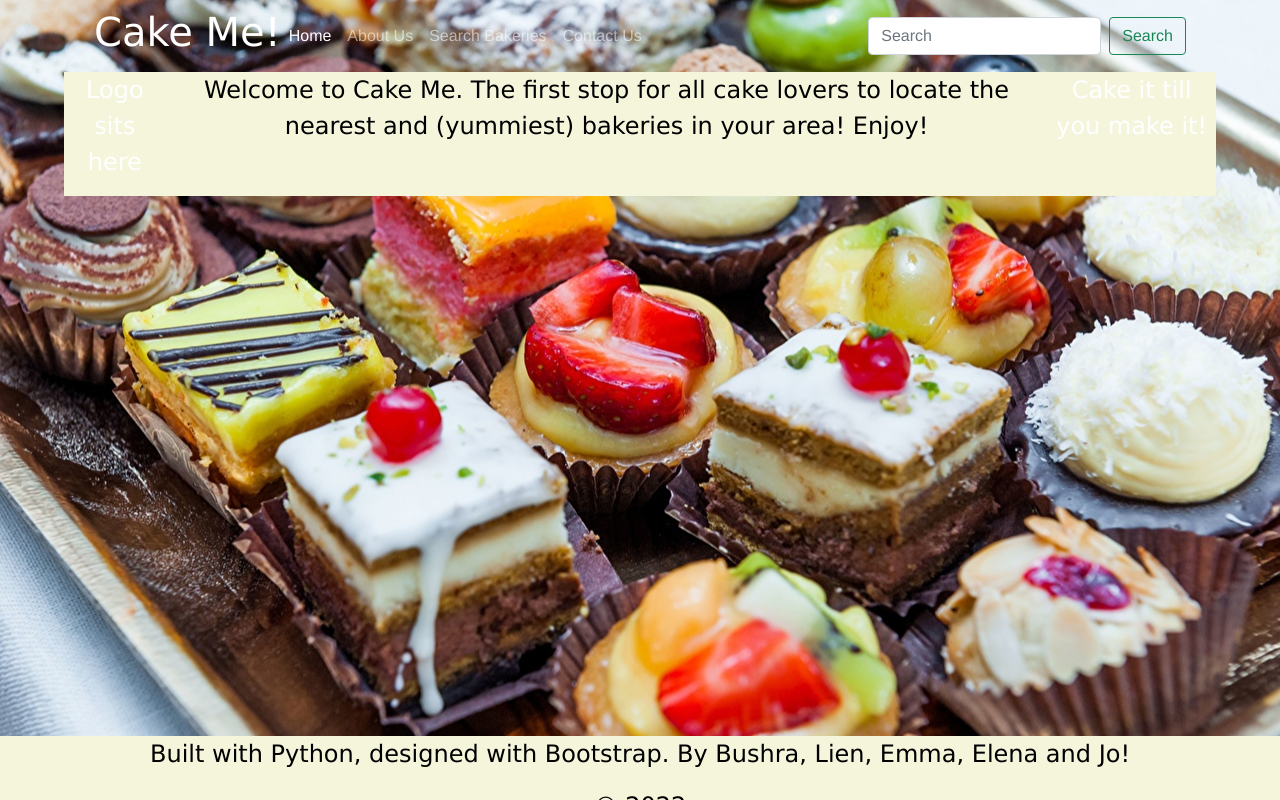
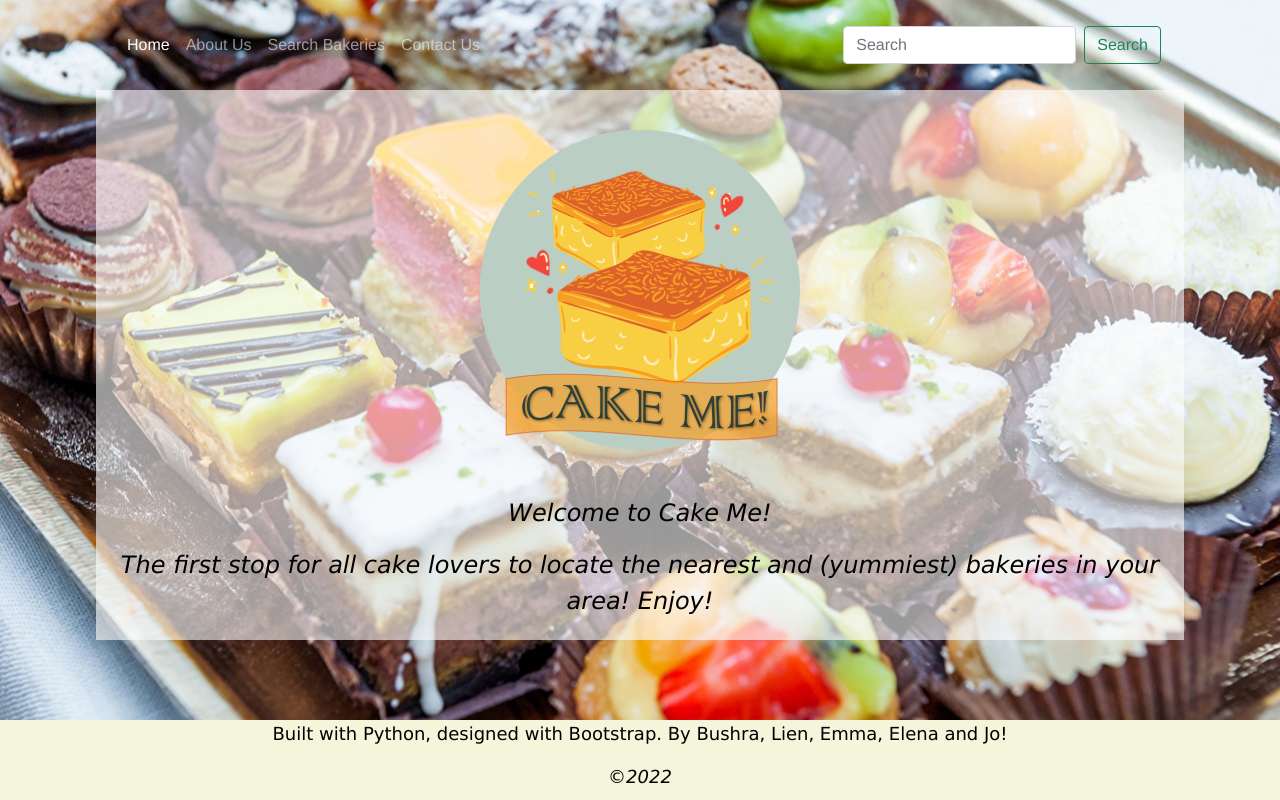
Before and after one commit to jocode678/Bakeries, a Flask app: page /home in a window 1280 px wide. Run offline with Flask 2, Linux system fonts and the light colour scheme.

Commit message:
Some styling added to the home.html in styles.css, logo also added to home.

```diff
--- a/cakemeapp/application/static/styles.css
+++ b/cakemeapp/application/static/styles.css
@@ -1,3 +1,4 @@
+/* Background and Main Text Styles */
 body, html {
   width: 100%;
   height: 100%;
@@ -13,37 +14,43 @@ body, html {
   background-size: cover;
 }
 
-/* .overlay {
-  position: absolute;
-  top: 0;
-  left: 0;
-  background: #000;
-  opacity: 0.2;
-  height: 100%;
-  width: 100%;
-} */
+.navbar {
+padding: 25px;
+}
 
-h1, h2, p {
+
+h1, h2 {
   font-family: verdana;
   color: white;
   text-align: center;
 }
 
+/* Footer Styles*/
+
 .footer {
-  height: 8%;
+  height: 10%;
   width: 100%;
   background-color: beige;
   color: black;
   text-align: center;
 }
 
-.footer-text {
+.footer-text, .footer-copy {
   color: black;
+  font-size: 18px;
+}
+
+.emphasised {
+  font-style: italic;
 }
 
 .footer-copy {
   color: black;
 }
+
+/* Footer Styles End */
+
+/* General Styles */
 
 .about-us, .bakeries-display-box, .contact-us-section {
   width: 90%;
@@ -75,11 +82,16 @@ p {
   font-family: verdana;
   font-size: 24px;
 }
-footer {
+
+/* General Styles End */
+
+/* footer {
   font-size: 1.2em;
   text-align: center;
   color: gray;
-}
+} */
+
+/* Search Bar Styles */
 
 .error_message {
   font-size: 1.3em;
@@ -111,20 +123,39 @@ input[type=text]:focus {
   display: list-item;
 }
 
+/* Search Bar Styles End */
+
+/* Home Styles */
+
 .home-tagline-box {
-  width: 90%;
+  width: 85%;
   height: 90%;
   background-color: beige;
   margin-left: auto;
   margin-right: auto;
+  background:rgba(255, 255, 255, 0.60);
+}
+
+.home-tagline-text {
+  justify-content: center;
+  color: black;
+  text-align: center;
+  padding: 5px;
+  font-style: italic;
+}
+
+.homepage-logo {
+  width: 400px;
+  height: 400px;
+  padding: 40px;
+}
+
+.homepage-logo-section {
   display: flex;
   justify-content: center;
 }
 
-.home-tagline-text {
-  text-align: center;
-  color: black;
-}
+/* Contact Us Styles */
 
 .social-icons {
   width: 70px;
@@ -132,3 +163,13 @@ input[type=text]:focus {
   display: flex;
   justify-content: center;
 }
+
+/* .overlay {
+  position: absolute;
+  top: 0;
+  left: 0;
+  background: #000;
+  opacity: 0.2;
+  height: 100%;
+  width: 100%;
+} */
--- a/cakemeapp/application/templates/home.html
+++ b/cakemeapp/application/templates/home.html
@@ -21,7 +21,7 @@
     <div class="container">
         <nav class="navbar navbar-expand-lg navbar-dark">
             <div class="container-fluid">
-                <h1>Cake Me!</h1>
+                <!-- <h1>Cake Me!</h1> -->
                 <!-- <a class="navbar-brand" href="#">Navbar</a> -->
                 <button class="navbar-toggler" type="button" data-bs-toggle="collapse" data-bs-target="#navbarSupportedContent"
                     aria-controls="navbarSupportedContent" aria-expanded="false" aria-label="Toggle navigation">
@@ -32,7 +32,8 @@
                         <li class="nav-item">
                             <a class="nav-link active" aria-current="page" href="#">Home</a>
                         </li>
-                            <img src=""> <!--Logo-->
+                        <!--Logo-->
+                            <!-- <img class="homepage-logo" src="/cakemeapp/application/static/images/bakery-logo.jpeg" alt="bakery-logo">  -->
                         <li class="nav-item">
                             <a class="nav-link" href="#">About Us</a>
                         </li>
@@ -56,10 +57,14 @@
     <section clas="home-container">
         <div class="home-main-section">
             <div class="home-tagline-box">
-                <p>Logo sits here</p>
-                <p class="home-tagline-text">Welcome to Cake Me. The first stop for all cake lovers to locate the nearest and (yummiest) bakeries in your area! Enjoy!
-                </p>
-                <p>Cake it till you make it!</p>
+                <!-- Logo -->
+                <div class="homepage-logo-section">
+                    <img class="homepage-logo" src="/cakemeapp/application/static/images/bakery-logo.png" alt="bakery-logo">
+                </div>
+                <div class="home-tagline-text">
+                    <p>Welcome to Cake Me!</p>
+                    <p>The first stop for all cake lovers to locate the nearest and (yummiest) bakeries in your area! Enjoy!</p>
+                </div>
             </div>
         </div>
     </section>
@@ -78,10 +83,8 @@
     -->
     <script src="{{url_for('static', filename='/js/bakery_search.js')}}"></script>
     <footer class="footer fixed-bottom" >
-    <p class="footer-text">Built with Python, designed with Bootstrap. By Bushra, Lien, Emma, Elena and Jo!
-    </p>
-    <p class="footer-copy">&copy; 2022</p>
+    <p class="footer-text">Built with Python, designed with Bootstrap. By Bushra, Lien, Emma, Elena and Jo!</p>
+    <p class="footer-copy"><span class="emphasised">&copy;2022</p></span>
     </footer>
 </body>
-
 </html>
```
Also changed, not shown: cakemeapp/application/static/js/bakery_search.js (+103 -103 lines), cakemeapp/application/static/images/bakery-logo.png (added).
